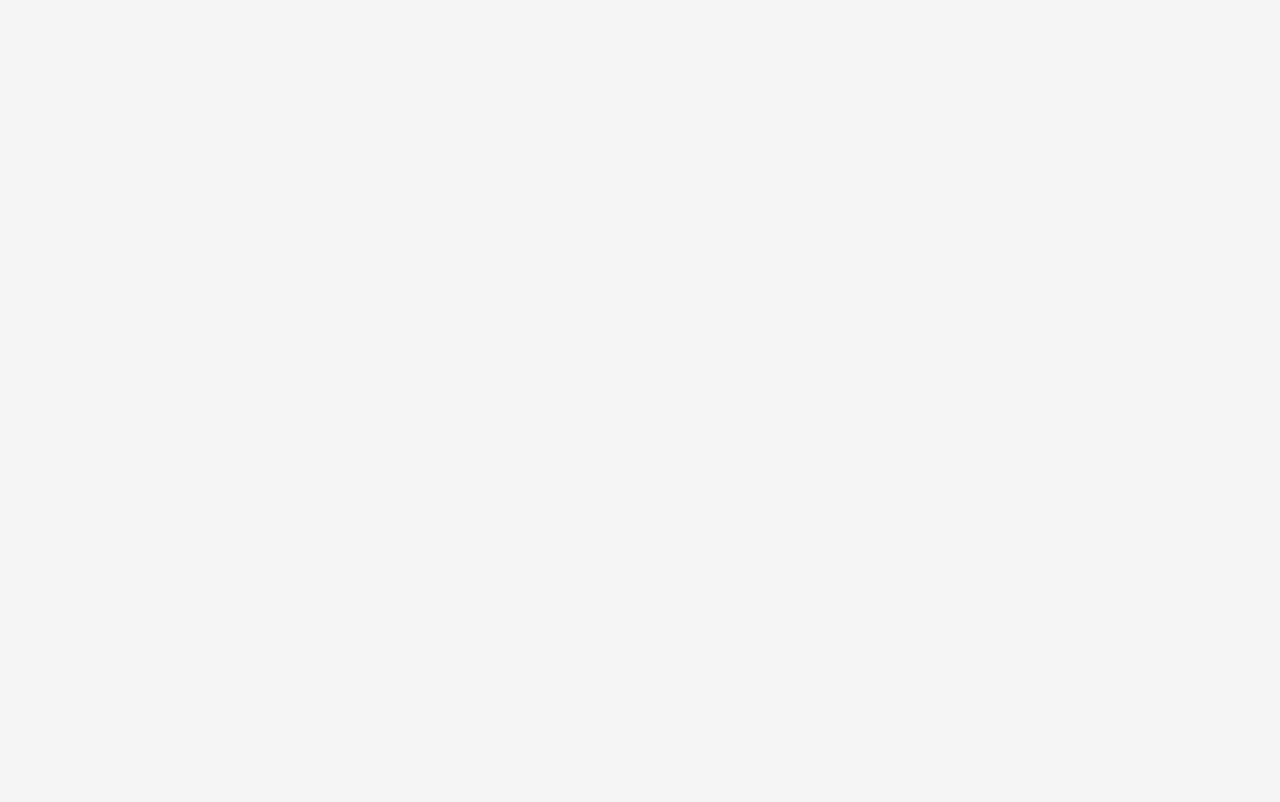
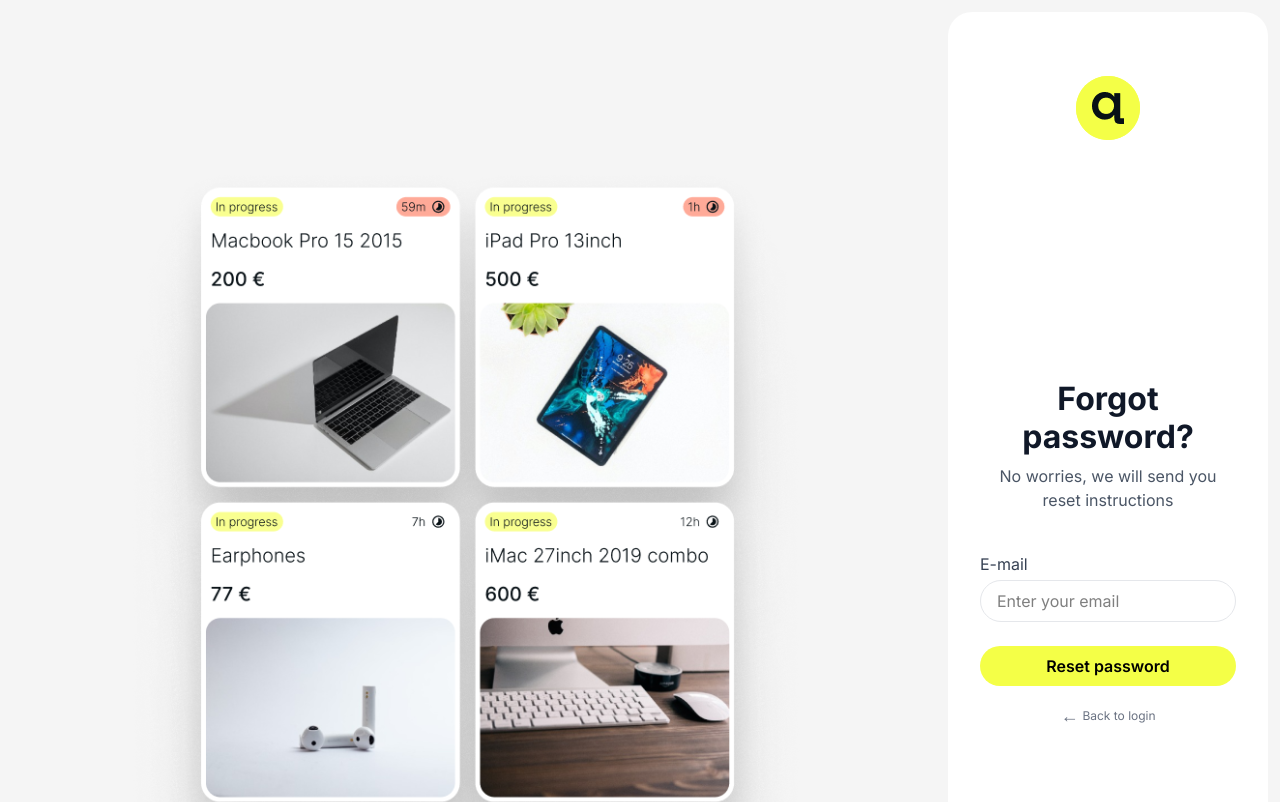
Before and after one commit to Zagrab/auction-bay-frontend, a React (Vite) app: page /forgot-pass in a window 1280 px wide. Before the commit this address had no page. Shown: the top 802 px of the page. Built offline with nearby package versions, Linux system fonts and the light colour scheme.

Commit message:
forgot pass

```diff
--- /dev/null
+++ b/src/pages/ForgotPassPage/index.tsx
@@ -0,0 +1,81 @@
+import React, { useState } from 'react'
+import { Link } from 'react-router-dom'
+import logo from '../../assets/images/logo.png'
+import auctionsImage from '../../assets/images/auctions4.svg'
+import { Button } from '../../components/common/Button'
+
+const ForgotPassPage: React.FC = () => {
+  const [email, setEmail] = useState('')
+
+  const onSubmit = async (e: React.FormEvent) => {
+    e.preventDefault()
+  }
+
+  return (
+    <div className="min-h-screen flex">
+      {/* Left section */}
+      <div className="flex-1 flex items-center justify-center">
+        <img src={auctionsImage} alt="Auctions" className="max-w-full h-auto" />
+      </div>
+
+      {/* Right section */}
+      <div className="w-1/4 min-h-screen bg-white rounded-3xl m-3 pt-16 px-8 pb-8 flex flex-col">
+        {/* Logo */}
+        <div className="w-16 h-16 bg-[#F4FF47] rounded-full flex items-center justify-center mb-6 mx-auto">
+          <img src={logo} alt="Logo" />
+        </div>
+
+        {/* Centered Content */}
+        <div className="flex-1 flex flex-col justify-center">
+          {/* Title */}
+          <h1 className="font-inter font-bold text-[32px] leading-[120%] text-gray-900 text-center mb-2">
+            Forgot password?
+          </h1>
+
+          {/* Subtitle */}
+          <p className="font-inter font-light text-[16px] leading-[24px] text-gray-600 text-center mb-6">
+            No worries, we will send you reset instructions
+          </p>
+
+          {/* Form */}
+          <form onSubmit={onSubmit} className="space-y-4 mt-4">
+            <div>
+              <label className="block font-inter font-light text-[16px] leading-[24px] text-gray-700 mb-1">
+                E-mail
+              </label>
+              <input
+                type="email"
+                value={email}
+                onChange={e => setEmail(e.target.value)}
+                placeholder="Enter your email"
+                className="w-full border border-gray-200 rounded-full px-4 py-2 focus:outline-none focus:ring-2 focus:ring-[#F4FF47]"
+                required
+              />
+            </div>
+
+            {/* Reset Password Button */}
+            <Button
+              type="submit"
+              variant="highlight"
+              className="w-full h-[40px] rounded-full font-inter font-medium text-[16px] leading-[24px] mt-2 cursor-pointer"
+            >
+              Reset password
+            </Button>
+          </form>
+
+          {/* Back to login link */}
+          <div className="text-center mt-4 text-sm text-gray-500">
+            <Link
+              to="/login"
+              className="font-inter font-light text-[12px] leading-[16px] hover:underline flex items-center justify-center gap-1"
+            >
+              <span className="text-lg">←</span> Back to login
+            </Link>
+          </div>
+        </div>
+      </div>
+    </div>
+  )
+}
+
+export default ForgotPassPage
--- a/src/pages/LoginPage/index.tsx
+++ b/src/pages/LoginPage/index.tsx
@@ -69,7 +69,7 @@
                 required
               />
               <div className="text-right mt-1">
-                <Link to="/forgot" className="text-sm text-gray-500 hover:underline">
+                <Link to="/forgot-pass" className="text-sm text-gray-500 hover:underline">
                   Forgot password?
                 </Link>
               </div>
--- a/src/routes/Routes.tsx
+++ b/src/routes/Routes.tsx
@@ -11,6 +11,7 @@
 import BiddingPage from '../pages/BiddingPage'
 import WonPage from '../pages/WonPage'
 import AuctionDetailsPage from '../pages/AuctionDetailsPage'
+import ForgotPassPage from '../pages/ForgotPassPage'
 
 const AppRoutes: React.FC = () => (
   <Routes>
@@ -18,6 +19,7 @@
     <Route path="/"        element={<LandingPage />} />
     <Route path="/login"   element={<LoginPage />}   />
     <Route path="/register" element={<RegisterPage />} />
+    <Route path="/forgot-pass" element={<ForgotPassPage />} />
 
     {/* private with Navigation */}
     <Route
```
